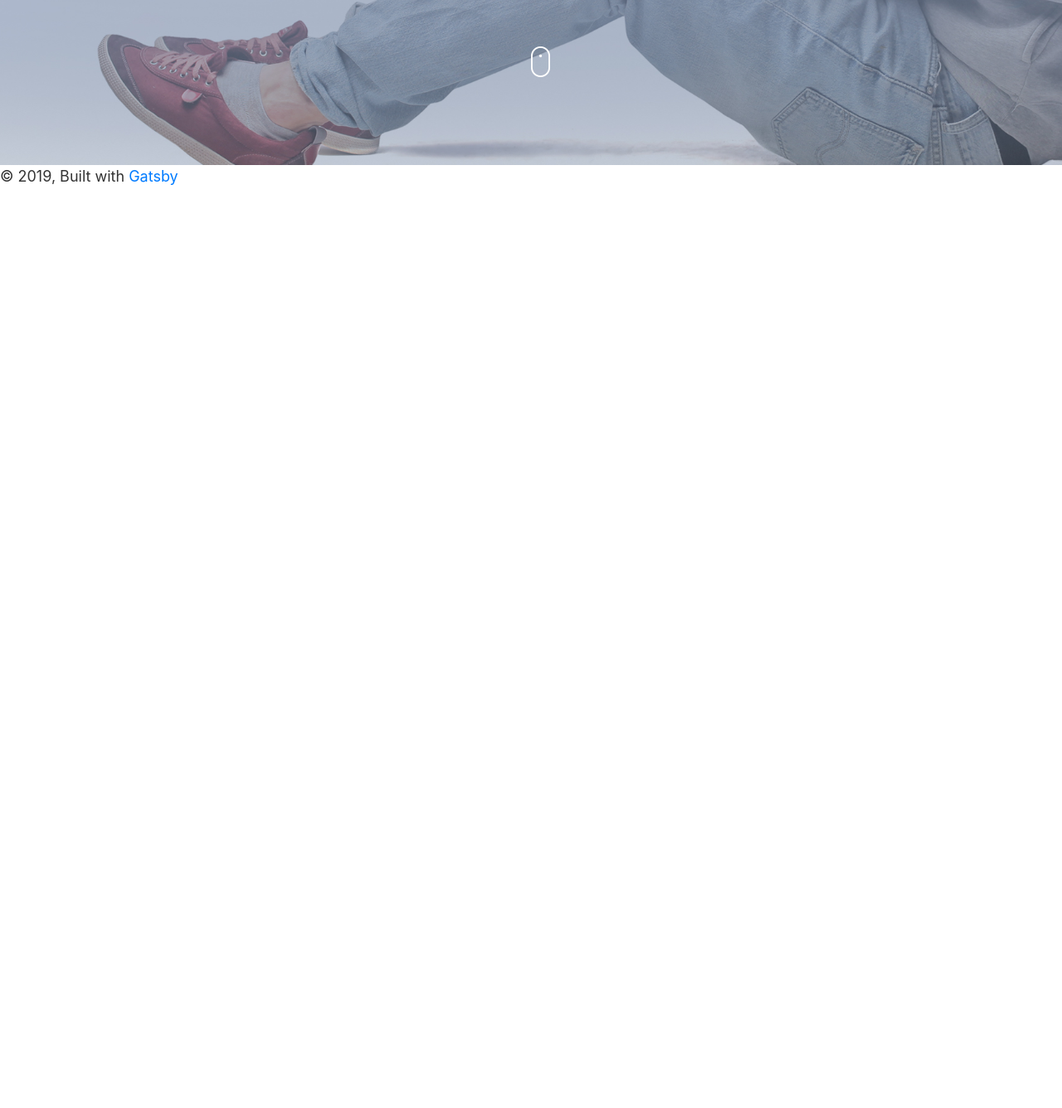
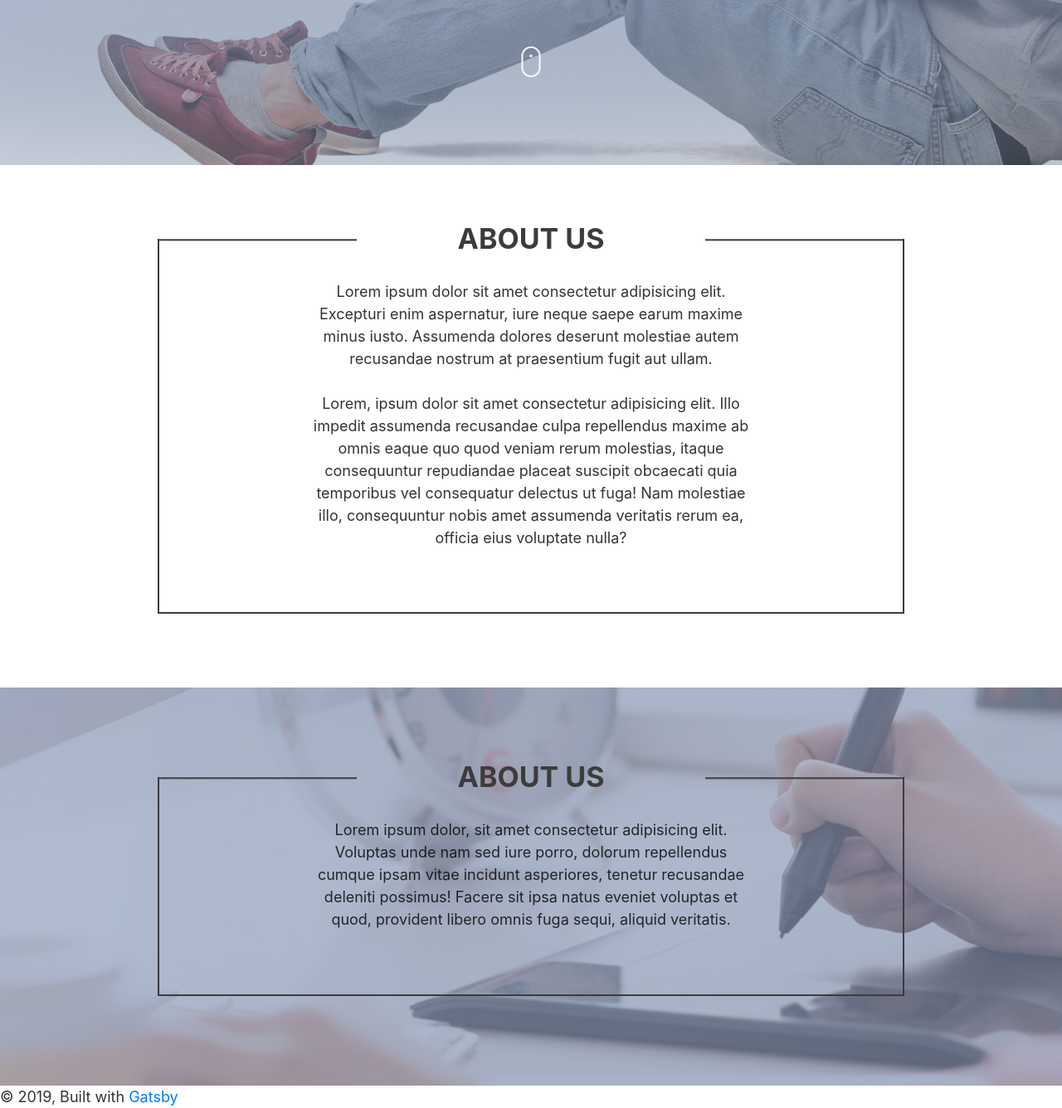
Before and after one commit to LukasG85/design, a Gatsby site: page / in a window 1280 px wide. Shown: the part 601-1937 px from the top of the page at 83% size. Before the commit the page ends 827 px from the top, so only its background shows below. Built offline with nearby package versions, Linux system fonts and the light colour scheme; Gatsby itself is replaced by a stand-in of ours.

Commit message:
about & services

```diff
--- /dev/null
+++ b/src/components/about/About.js
@@ -0,0 +1,33 @@
+import React from "react"
+import "./about.scss"
+import TextContainer from "../global/TextContainer"
+
+const About = () => {
+  return (
+    <section className="about">
+      <div className="container">
+        <div className="row">
+          <TextContainer title="about us">
+            <p>
+              Lorem ipsum dolor sit amet consectetur adipisicing elit. Excepturi
+              enim aspernatur, iure neque saepe earum maxime minus iusto.
+              Assumenda dolores deserunt molestiae autem recusandae nostrum at
+              praesentium fugit aut ullam.
+            </p>
+            <p>
+              Lorem, ipsum dolor sit amet consectetur adipisicing elit. Illo
+              impedit assumenda recusandae culpa repellendus maxime ab omnis
+              eaque quo quod veniam rerum molestias, itaque consequuntur
+              repudiandae placeat suscipit obcaecati quia temporibus vel
+              consequatur delectus ut fuga! Nam molestiae illo, consequuntur
+              nobis amet assumenda veritatis rerum ea, officia eius voluptate
+              nulla?
+            </p>
+          </TextContainer>
+        </div>
+      </div>
+    </section>
+  )
+}
+
+export default About
--- /dev/null
+++ b/src/components/about/about.scss
@@ -0,0 +1,11 @@
+.about {
+    min-height: 630px;
+    margin-top: 50px;
+    display: flex;
+    justify-content: center;
+    align-items: center;
+
+    @media(min-width: 768px) {
+        margin-top: 0;
+    }
+}
--- /dev/null
+++ b/src/components/global/TextContainer.js
@@ -0,0 +1,13 @@
+import React from "react"
+import "./textContainer.scss"
+
+const TextContainer = ({ title, children }) => {
+  return (
+    <div className="text">
+      <h2 className="text__title">{title}</h2>
+      <div className="test__info">{children}</div>
+    </div>
+  )
+}
+
+export default TextContainer
--- /dev/null
+++ b/src/components/global/textContainer.scss
@@ -0,0 +1,72 @@
+.text {
+    position: relative;
+    padding: 50px 20px;
+
+    @media(min-width: 575px) {
+        border-bottom: 2px solid #3c3c3c;
+        border-left: 2px solid #3c3c3c;
+        border-right: 2px solid #3c3c3c;
+    }
+
+
+    @media(min-width: 768px) {
+
+        padding: 50px 100px;
+    }
+
+    @media(min-width: 960px) {
+        padding: 50px 175px;
+    }
+
+    &__title {
+        position: absolute;
+        width: 240px;
+        left: 50%;
+        top: 0;
+        transform: translate(-50%, -50%);
+        text-align: center;
+        color: #3c3c3c;
+        font-size: 34px;
+        text-transform: uppercase;
+
+        @media(min-width: 768px) {
+            width: 240px;
+        }
+
+        @media(min-width: 960px) {
+            width: 420px;
+        }
+
+        &::before,
+        &::after {
+
+            @media(min-width: 575px) {
+                content: '';
+                position: absolute;
+                top: 50%;
+                width: 150px;
+                height: 2px;
+                background-color: #3c3c3c;
+            }
+
+            @media(min-width: 768px) {
+                width: 240px;
+            }
+
+        }
+
+        &::before {
+            left: 0;
+            transform: translateX(-100%);
+        }
+
+        &::after {
+            right: 0;
+            transform: translateX(100%);
+        }
+    }
+
+    p {
+        text-align: center;
+    }
+}
--- a/src/components/banner/header.js
+++ b/src/components/header/header.js
@@ -44,7 +44,7 @@ const Header = () => (
               </div>
             </div>
           </div>
-          <div className="row banner__mouse">
+          <div className="row no-gutters banner__mouse">
             <div className="col">
               <img className="mouse-img" src={Mouse} alt="mouse" />
             </div>
--- a/src/components/banner/header.scss
+++ b/src/components/header/header.scss
@@ -18,10 +18,16 @@
         color: #ffffff;
 
         h1 {
-            margin-top: 85px;
             font-family: $primary-font;
-            font-size: 54px;
             text-transform: uppercase;
+            font-size: 30px;
+
+            @media(min-width: 720px) {
+                margin-top: 85px;
+                font-size: 54px;
+            }
+
+
 
             span {
                 display: block;
@@ -36,7 +42,12 @@
 
     &__mouse {
         position: absolute;
-        bottom: 80px;
+        bottom: 40px;
         left: 50%;
+        transform: translateX(-50%);
+
+        @media(min-width: 720px) {
+            bottom: 80px;
+        }
     }
 }
--- a/src/components/layout.scss
+++ b/src/components/layout.scss
@@ -1,7 +1,3 @@
-@import url("https://fonts.googleapis.com/css?family=Lato&display=swap");
-$primary-font: "Lato",
-sans-serif;
-
 html {
   font-family: "Lato", sans-serif;
   -ms-text-size-adjust: 100%;
@@ -13,6 +9,10 @@ body {
   // -webkit-font-smoothing: antialiased;
   // -moz-osx-font-smoothing: grayscale;
 }
+
+// section {
+//   overflow-x: hidden;
+// }
 
 article,
 aside,
--- /dev/null
+++ b/src/components/services/Services.js
@@ -0,0 +1,49 @@
+import React from "react"
+import { graphql, StaticQuery } from "gatsby"
+import BackgroundImage from "gatsby-background-image"
+import "./services.scss"
+import TextContainer from "../global/TextContainer"
+
+const Header = () => (
+  <StaticQuery
+    query={graphql`
+      query {
+        desktop: file(relativePath: { eq: "Banner2.jpg" }) {
+          childImageSharp {
+            fluid(quality: 90, maxWidth: 1920) {
+              ...GatsbyImageSharpFluid_withWebp
+            }
+          }
+        }
+      }
+    `}
+    render={data => {
+      // Set ImageData.
+      const imageData = data.desktop.childImageSharp.fluid
+      return (
+        <BackgroundImage
+          Tag="section"
+          className="services"
+          fluid={imageData}
+          backgroundColor={`#000`}
+        >
+          <div className="container">
+            <div className="row">
+              <TextContainer title="about us">
+                <p>
+                  Lorem ipsum dolor, sit amet consectetur adipisicing elit.
+                  Voluptas unde nam sed iure porro, dolorum repellendus cumque
+                  ipsam vitae incidunt asperiores, tenetur recusandae deleniti
+                  possimus! Facere sit ipsa natus eveniet voluptas et quod,
+                  provident libero omnis fuga sequi, aliquid veritatis.
+                </p>
+              </TextContainer>
+            </div>
+          </div>
+        </BackgroundImage>
+      )
+    }}
+  />
+)
+
+export default Header
--- /dev/null
+++ b/src/components/services/services.scss
@@ -0,0 +1,6 @@
+.services {
+    min-height: 480px;
+    display: flex;
+    justify-content: center;
+    align-items: center;
+}
--- a/src/pages/index.js
+++ b/src/pages/index.js
@@ -1,12 +1,16 @@
 import React from "react"
 import Layout from "../components/layout"
 import SEO from "../components/seo"
-import Header from "../components/banner/header"
+import Header from "../components/header/header"
+import About from "../components/about/About"
+import Services from "../components/services/Services"
 
 const IndexPage = () => (
   <Layout>
     <SEO title="Home" />
     <Header />
+    <About />
+    <Services />
   </Layout>
 )
 
```
